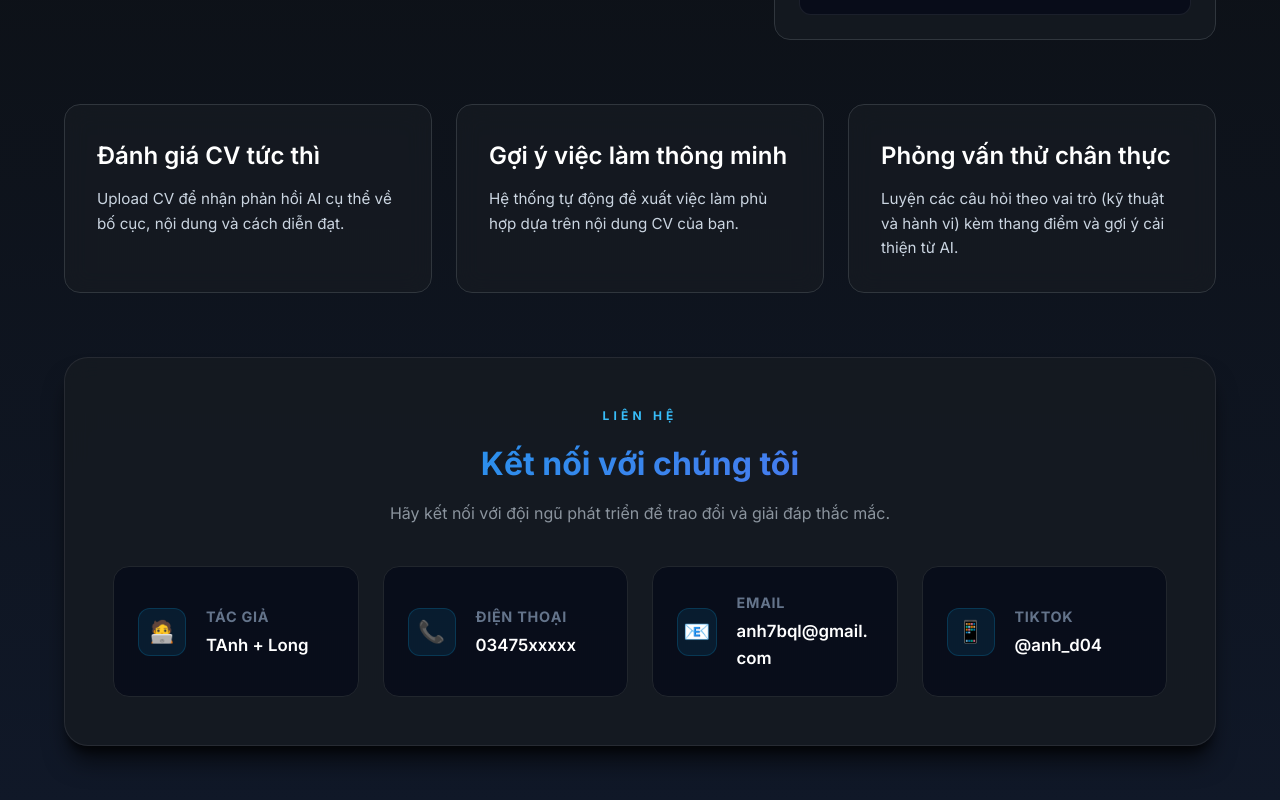
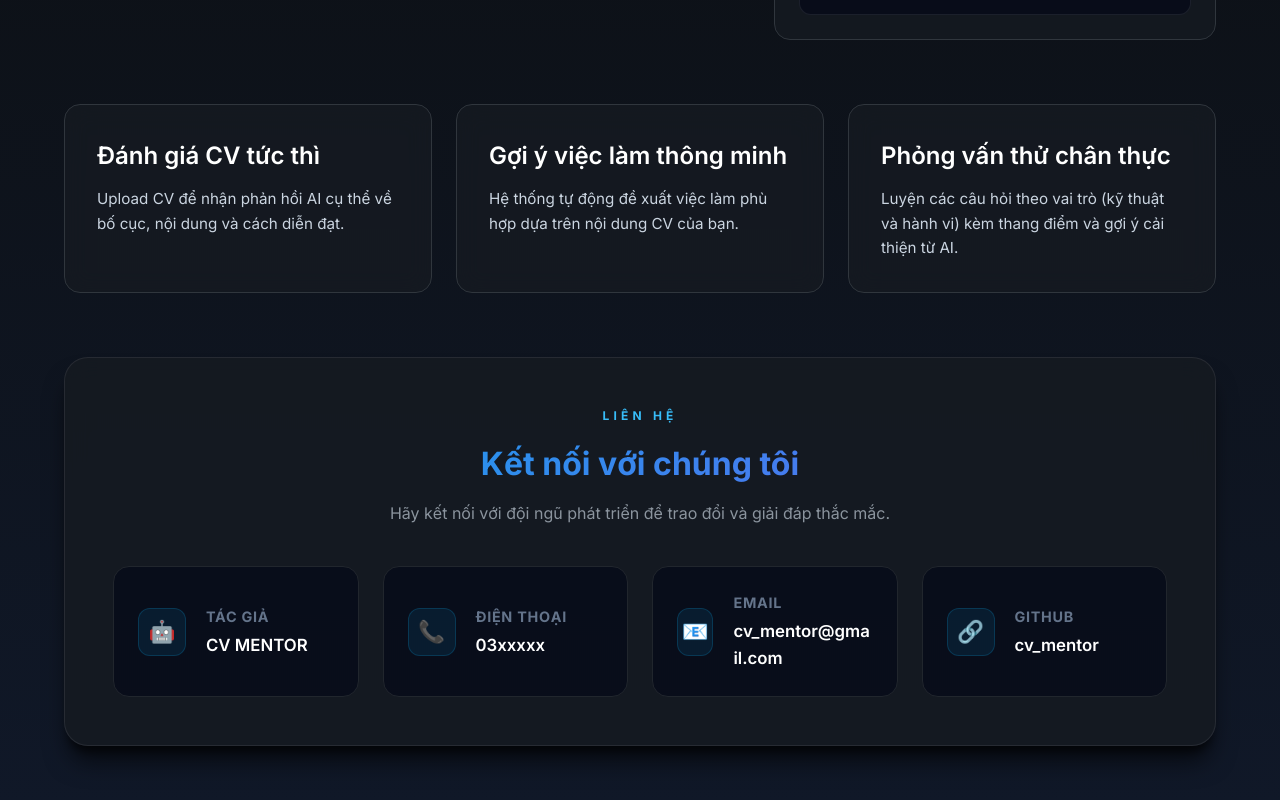
Before and after one commit to Anh17042004/Smart_CV_analys_system, a Vue app in the folder frontend/: page / in a window 1280 px wide. Shown: the part 698-1498 px from the top of the page. Built offline with nearby package versions, Linux system fonts and the light colour scheme; no server answers.

Commit message:
update_tt

```diff
--- a/frontend/src/locales/en.json
+++ b/frontend/src/locales/en.json
@@ -38,7 +38,7 @@
     "contactSubtitle": "Get in touch with the development team for inquiries and feedback.",
     "contactAuthors": "Authors",
     "contactPhone": "Phone",
-    "contactTiktok": "TikTok",
+    "contactGithub": "GitHub",
     "candidateRole": "Junior Frontend candidate",
     "cvAnalysisCard": "CV analysis",
     "cvAnalysisCardDesc": "Get structured feedback, scores, strengths, and weaknesses.",
--- a/frontend/src/locales/vi.json
+++ b/frontend/src/locales/vi.json
@@ -38,7 +38,7 @@
     "contactSubtitle": "Hãy kết nối với đội ngũ phát triển để trao đổi và giải đáp thắc mắc.",
     "contactAuthors": "Tác giả",
     "contactPhone": "Điện thoại",
-    "contactTiktok": "TikTok",
+    "contactGithub": "GitHub",
     "candidateRole": "Ứng viên Frontend Junior",
     "cvAnalysisCard": "Phân tích CV",
     "cvAnalysisCardDesc": "Nhận phản hồi có cấu trúc, điểm mạnh và điểm cần cải thiện.",
--- a/frontend/src/views/Landing.vue
+++ b/frontend/src/views/Landing.vue
@@ -87,44 +87,44 @@
         <!-- Card 1: Authors -->
         <div class="contact-card card-authors">
           <div class="card-icon-wrapper">
-            <span class="card-icon">🧑‍💻</span>
+            <span class="card-icon">🤖</span>
           </div>
           <div class="card-info">
             <h4>{{ t('landing.contactAuthors') }}</h4>
-            <p>TAnh + Long</p>
+            <p>CV MENTOR</p>
           </div>
         </div>
 
         <!-- Card 2: Phone -->
-        <a href="tel:03475xxxxx" class="contact-card card-phone">
+        <a href="tel:03xxxxx" class="contact-card card-phone">
           <div class="card-icon-wrapper">
             <span class="card-icon">📞</span>
           </div>
           <div class="card-info">
             <h4>{{ t('landing.contactPhone') }}</h4>
-            <p>03475xxxxx</p>
+            <p>03xxxxx</p>
           </div>
         </a>
 
         <!-- Card 3: Email -->
-        <a href="mailto:anh7bql@gmail.com" class="contact-card card-email">
+        <a href="mailto:cv_mentor@gmail.com" class="contact-card card-email">
           <div class="card-icon-wrapper">
             <span class="card-icon">📧</span>
           </div>
           <div class="card-info">
             <h4>Email</h4>
-            <p>anh7bql@gmail.com</p>
+            <p>cv_mentor@gmail.com</p>
           </div>
         </a>
 
-        <!-- Card 4: TikTok -->
-        <a href="https://www.tiktok.com/@anh_d04" target="_blank" rel="noopener noreferrer" class="contact-card card-tiktok">
+        <!-- Card 4: GitHub -->
+        <a href="https://github.com/cv_mentor" target="_blank" rel="noopener noreferrer" class="contact-card card-github">
           <div class="card-icon-wrapper">
-            <span class="card-icon">📱</span>
+            <span class="card-icon">🔗</span>
           </div>
           <div class="card-info">
-            <h4>{{ t('landing.contactTiktok') }}</h4>
-            <p>@anh_d04</p>
+            <h4>{{ t('landing.contactGithub') }}</h4>
+            <p>cv_mentor</p>
           </div>
         </a>
       </div>
```
